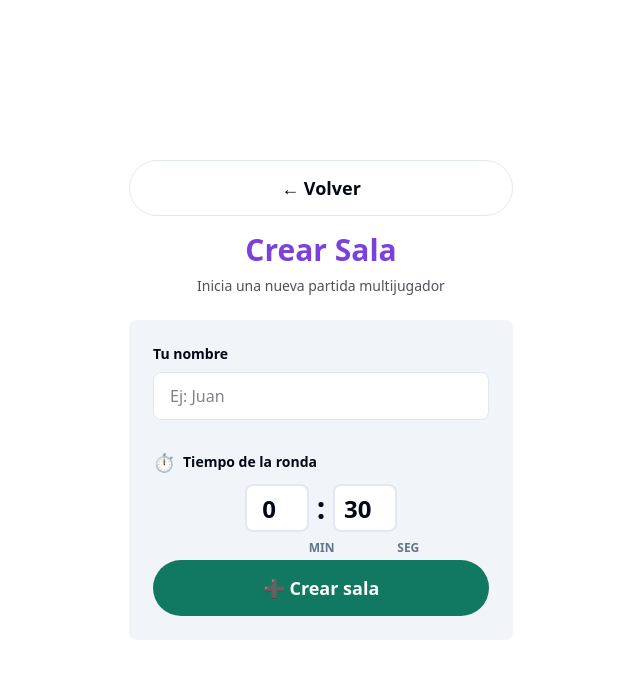
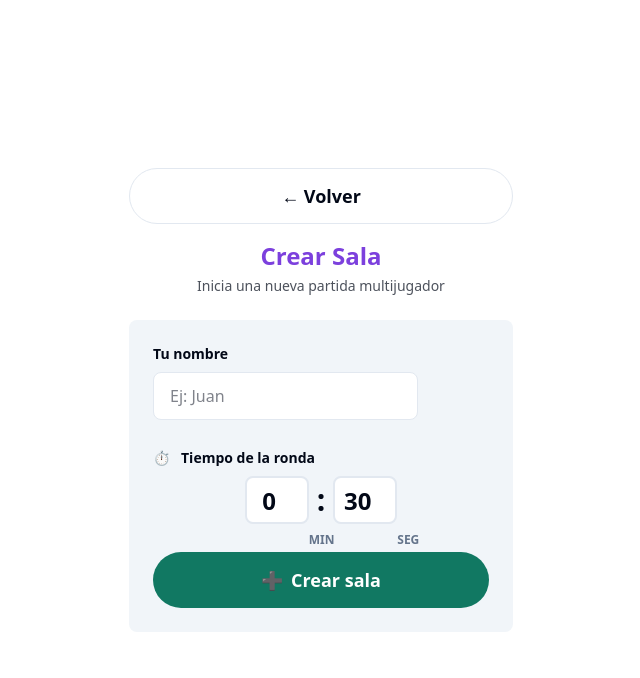
Before and after one commit to GermanDG6/banned-hint, a React (Vite) app in the folder frontend/: page /lobby/new in a window 1280 px wide. Shown: the top 678 px of the page, without its empty margins (319-959 px from the left). Built offline with nearby package versions, Linux system fonts and the light colour scheme.

Commit message:
refactor: update CreateLobbyPage with new layout and form components

```diff
--- a/frontend/src/features/lobby/ui/pages/CreateLobbyPage/CreateLobbyPage.module.css
+++ b/frontend/src/features/lobby/ui/pages/CreateLobbyPage/CreateLobbyPage.module.css
@@ -1,21 +1,9 @@
-/* CreateLobbyPage.module.css */
-
-.page {
-  height: 100dvh;
-  overflow: auto;
-  @apply bg-background flex flex-col items-center justify-center px-4 py-8;
-}
-
-.container {
-  @apply w-full max-w-sm;
-}
-
 .header {
   @apply text-center mb-6;
 }
 
 .title {
-  @apply text-3xl font-bold text-brand mb-2;
+  @apply text-2xl font-bold text-brand mb-1;
 }
 
 .subtitle {
@@ -26,74 +14,10 @@
   @apply bg-muted rounded-lg p-6 space-y-4;
 }
 
-.errorAlert {
-  @apply bg-red-100 border border-red-300 text-red-700 px-4 py-3 rounded-lg text-sm font-medium;
-}
-
-.formGroup {
-  @apply space-y-2;
-}
-
-.label {
-  @apply block text-sm font-semibold text-foreground;
-}
-
-.input {
-  @apply w-full h-12 px-4 border border-border rounded-lg;
-  @apply text-foreground placeholder-foreground/50;
-  @apply transition-colors duration-200;
-  @apply focus:outline-none focus:ring-2 focus:ring-brand focus:border-transparent;
-}
-
-.inputError {
-  @apply ring-2 ring-red-500 border-red-500;
-}
-
 .error {
   @apply text-sm text-red-500 font-medium;
 }
 
-.timerSection {
-  @apply mb-4 py-3;
-}
-
-.timerLabel {
-  @apply text-sm font-semibold text-foreground mb-2 flex items-center gap-2;
-}
-
-.timerIcon {
-  @apply text-lg;
-}
-
-.timerRow {
-  @apply flex items-center justify-center gap-2;
-}
-
-.timerInput {
-  @apply w-16 h-12 text-center text-2xl font-bold border-2 border-border rounded-lg;
-  @apply focus:outline-none focus:ring-2 focus:ring-brand focus:border-brand;
-  @apply bg-background text-foreground;
-}
-
-.separator {
-  @apply text-3xl font-bold text-foreground;
-}
-
-.unitLabel {
-  @apply text-xs font-semibold text-muted-foreground absolute;
-  bottom: -1.5rem;
-}
-
-.timerInputWrapper {
-  @apply relative;
-}
-
-.submitButton {
-  @apply w-full h-14 bg-cta text-white font-bold text-lg rounded-full;
-  @apply transition-all duration-200;
-  @apply hover:opacity-90 disabled:opacity-50 disabled:cursor-not-allowed;
-  @apply flex items-center justify-center gap-2;
-}
 
 .backButton {
   @apply mb-4;
--- a/frontend/src/features/lobby/ui/pages/CreateLobbyPage/CreateLobbyPage.tsx
+++ b/frontend/src/features/lobby/ui/pages/CreateLobbyPage/CreateLobbyPage.tsx
@@ -8,6 +8,11 @@ import { Timer } from '@/features/round/domain/value-objects/timer.value-object'
 import { InvalidTimerException } from '@/features/round/domain/exceptions/invalid-timer.exception';
 import { useCreateLobby } from '@/features/lobby/infrastructure/lobby-dependencies.context';
 import { CTAButton } from '@/components/ui/cta-button/CTAButton';
+import { PageLayout } from '@/components/ui/page-layout/PageLayout';
+import { FormField } from '@/components/ui/form-field/FormField';
+import { TextInput } from '@/components/ui/text-input/TextInput';
+import { TimerPicker } from '@/components/ui/timer-picker/TimerPicker';
+import { Alert } from '@/components/ui/alert/Alert';
 
 const createLobbySchema = z.object({
   playerName: z
@@ -89,85 +94,47 @@ export function CreateLobbyPage() {
   };
 
   return (
-    <main className={styles.page}>
-      <div className={styles.container}>
+    <PageLayout>
       <CTAButton variant="secondary" onClick={() => navigate('/')} className={styles.backButton}>
         ← Volver
       </CTAButton>
 
       <div className={styles.header}>
-          <h1 className={styles.title}>Crear Sala</h1>
+        <h2 className={styles.title}>Crear Sala</h2>
         <p className={styles.subtitle}>Inicia una nueva partida multijugador</p>
       </div>
 
       <form onSubmit={handleSubmit(onSubmit)} className={styles.form}>
-          {error && <div className={styles.errorAlert}>{error}</div>}
+        {error && <Alert variant="error">{error}</Alert>}
 
-          <div className={styles.formGroup}>
-            <label htmlFor="playerName" className={styles.label}>
-              Tu nombre
-            </label>
-            <input
+        <FormField label="Tu nombre" htmlFor="playerName" error={errors.playerName?.message}>
+          <TextInput
             id="playerName"
             type="text"
             placeholder="Ej: Juan"
-              className={`${styles.input} ${errors.playerName ? styles.inputError : ''}`}
+            hasError={!!errors.playerName}
             {...register('playerName')}
             disabled={isLoading}
           />
-            {errors.playerName && <p className={styles.error}>{errors.playerName.message}</p>}
-          </div>
+        </FormField>
 
-          <div className={styles.timerSection}>
-            <label className={styles.timerLabel}>
-              <span className={styles.timerIcon}>⏱️</span>
-              Tiempo de la ronda
-            </label>
-
-            <div className={styles.timerRow}>
-              <div className={styles.timerInputWrapper}>
-                <input
-                  type="number"
-                  min="0"
-                  max="59"
-                  className={styles.timerInput}
-                  aria-label="Minutos"
-                  {...register('minutes', { valueAsNumber: true })}
+        <TimerPicker
+          registerMinutes={register('minutes', { valueAsNumber: true })}
+          registerSeconds={register('seconds', { valueAsNumber: true })}
           disabled={isLoading}
         />
-                <span className={styles.unitLabel}>MIN</span>
-              </div>
-
-              <div className={styles.separator}>:</div>
-
-              <div className={styles.timerInputWrapper}>
-                <input
-                  type="number"
-                  min="0"
-                  max="59"
-                  className={styles.timerInput}
-                  aria-label="Segundos"
-                  {...register('seconds', { valueAsNumber: true })}
-                  disabled={isLoading}
-                />
-                <span className={styles.unitLabel}>SEG</span>
-              </div>
-            </div>
         {(errors.minutes || errors.seconds) && (
           <p className={styles.error}>Configuración de tiempo inválida</p>
         )}
-          </div>
 
-          <button
-            type="submit"
-            className={styles.submitButton}
+        <CTAButton
+          onClick={handleSubmit(onSubmit)}
           disabled={!isValidTimer() || isLoading}
-            title={!isValidTimer() ? 'Debes establecer un tiempo válido' : ''}
+          icon={isLoading ? undefined : '➕'}
         >
-            {isLoading ? 'Creando sala...' : '➕ Crear sala'}
-          </button>
+          {isLoading ? 'Creando sala...' : 'Crear sala'}
+        </CTAButton>
       </form>
-      </div>
-    </main>
+    </PageLayout>
   );
 }
```
Lines whose indentation alone changed are shown as unchanged.
